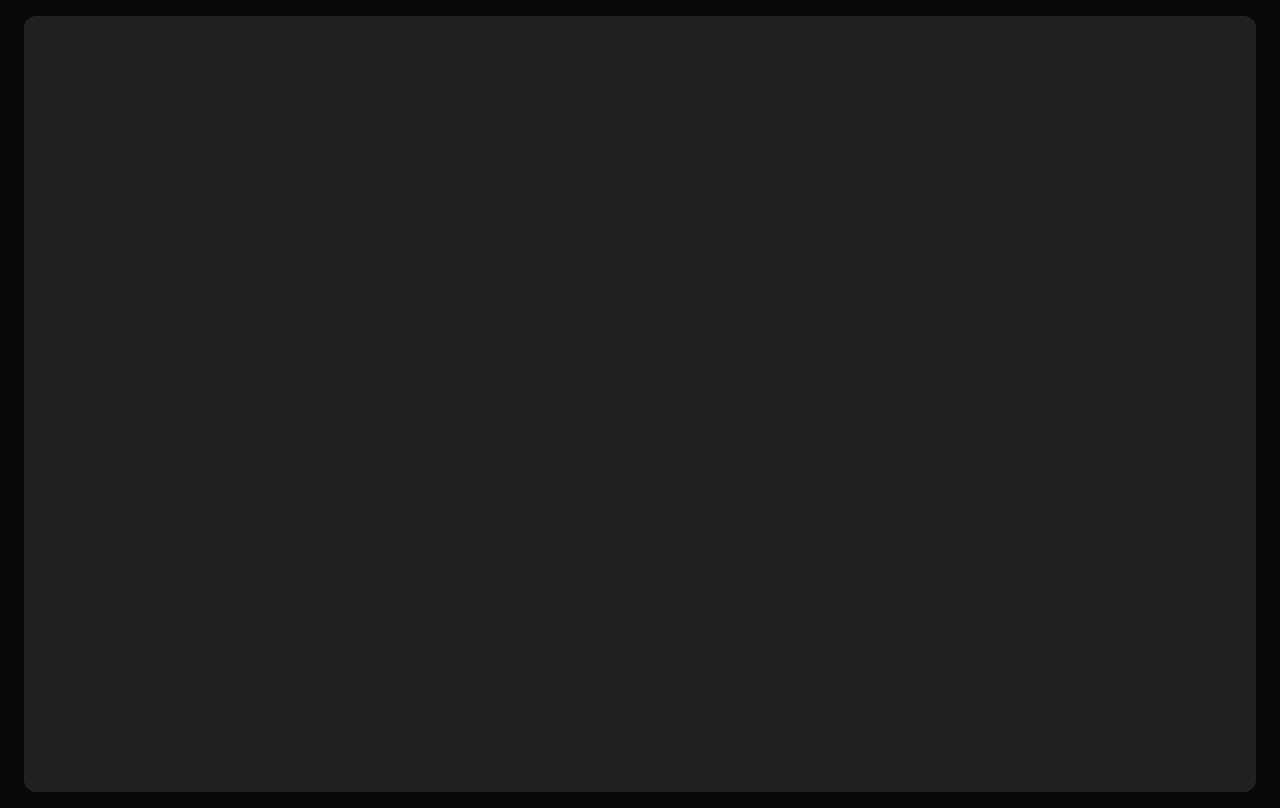
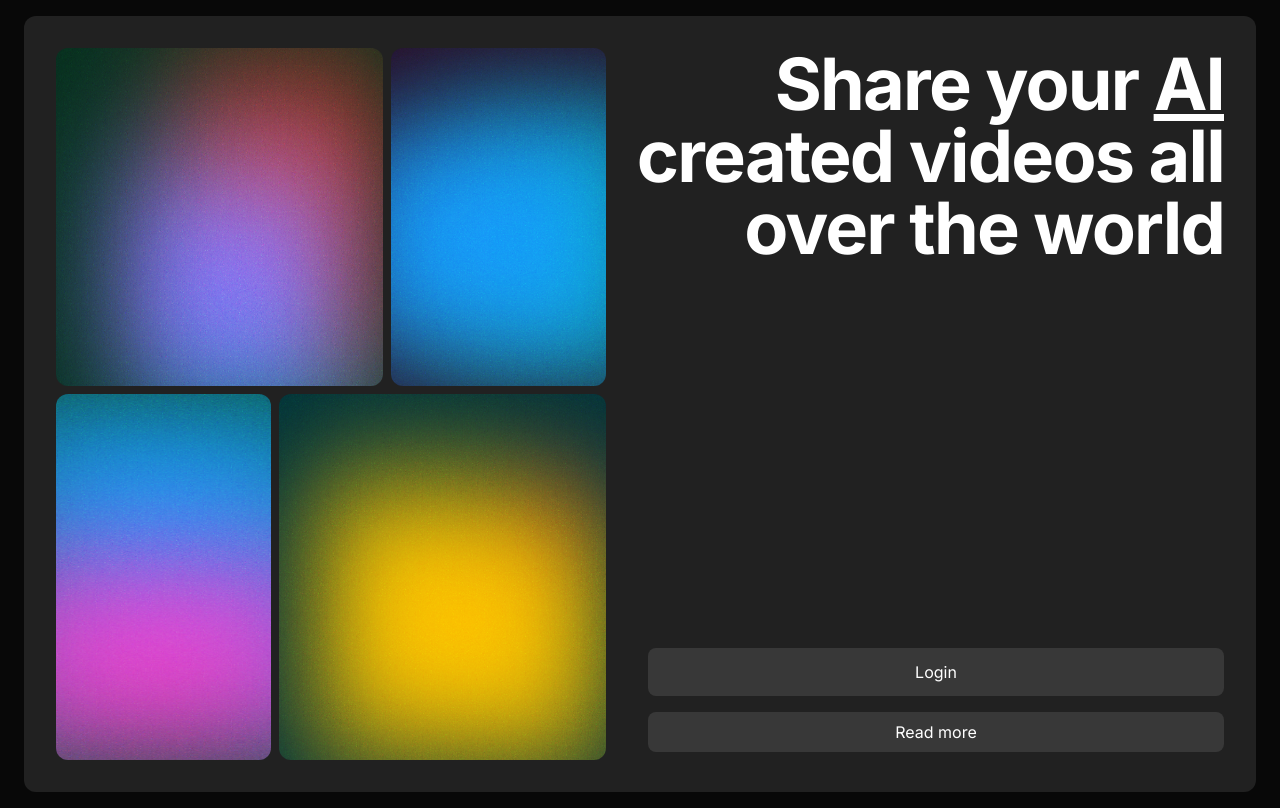
Before and after one commit to bygimenez/applio-tv, a Next.js app: page /en/home in a window 1280 px wide. Built offline with nearby package versions, Linux system fonts and the light colour scheme.

Commit message:
add home

```diff
--- a/src/app/[locale]/home/page.tsx
+++ b/src/app/[locale]/home/page.tsx
@@ -1,11 +1,36 @@
 export default function HomeWithOutLogin() {
+    return (
+        <main className="py-4 px-6 w-full h-full gap-6 flex-col flex">
+            <section className="bg-white/10 w-full md:h-[97vh] h-fit rounded-xl flex max-md:flex-col">
+                <div className="flex md:flex-cols-2 max-md:flex-col md:justify-between gap-4 p-8">
+                    <div className="grid md:grid-cols-5 grid-cols-3 md:w-full w-full md:h-full h-[85svh] gap-2">
+                        <article className="md:col-span-3 col-span-2 w-full h-full rounded-xl bg-white/20 overflow-hidden">
+                            <img src="/login1.png" className="object-fill  w-full h-full" />
+                        </article>
+                        <article className="md:col-span-2 col-span-1 w-full h-full rounded-xl bg-white/20 overflow-hidden">
+                            <img src="/login3.png" className="object-fill w-full h-full" />
+                        </article>
+                        <article className="md:col-span-2 col-span-1 w-full h-full rounded-xl bg-white/20 overflow-hidden">
+                            <img src="/login2.png" className="object-fill  w-full h-full" />
+                        </article>
+                        <article className="md:col-span-3 col-span-2 w-full h-full rounded-xl bg-white/20 overflow-hidden">
+                            <img src="/login4.png" className="object-fill  w-full h-full" />
+                        </article>
+                    </div>
+                    <div className="flex flex-col justify-start items-end gap-4">
+                        <h1 className="text-3xl md:text-7xl font-bold tracking-tight text-white md:text-right text-center max-w-7xl">Share your <span className="underline decoration-3 underline-offset-4">AI</span> created videos all over the world</h1>
+                    </div>
+                </div>
+                <div className="md:absolute bottom-4 md:right-0 md:w-[80svh] p-8 flex flex-col gap-4 mr-6">
+                    <a href={``} className="hover:bg-white/30 cursor-pointer bg-white/10 w-full text-center rounded-lg py-3">Login</a>
+                    <a className="hover:underline hover:bg-white/30 cursor-pointer bg-white/10 w-full text-center rounded-lg py-2">Read more</a>
 
-    return (
-        <main className="py-4 px-6 w-full h-full">
-            <section className="bg-white/10 w-full h-[97svh] rounded-xl">
+                </div>
 
             </section>
+            {/* <section className="relative bg-white/10 w-full h-[97vh] rounded-xl flex">
 
+            </section> */}
         </main>
-    )
+    );
 }
```
